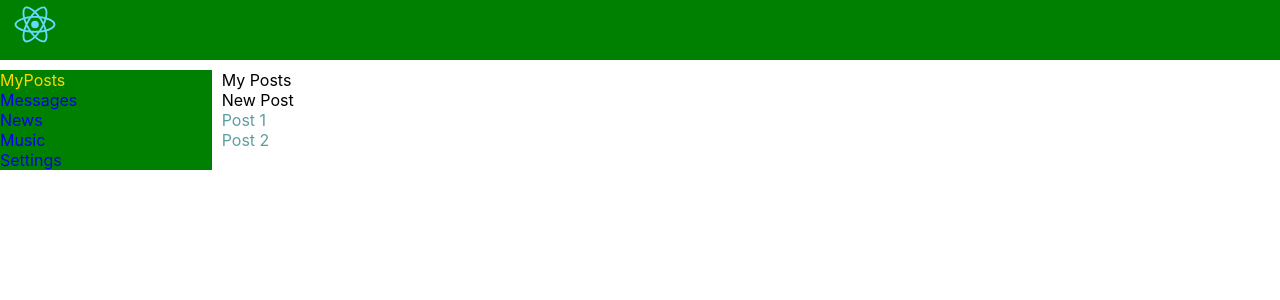
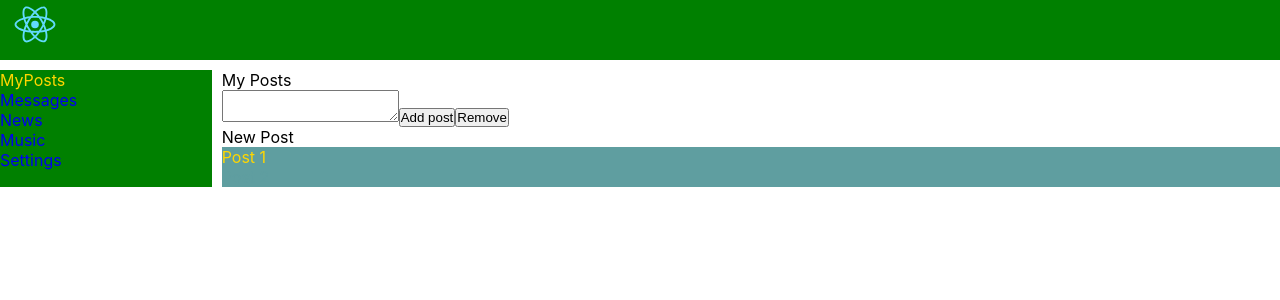
Before and after one commit to VitaliySazonov/kama-react, a React (Create React App) app: page / in a window 1280 px wide. Shown: the top 300 px of the page. Built offline with nearby package versions, Linux system fonts and the light colour scheme.

Commit message:
app_component

```diff
--- a/src/App.js
+++ b/src/components/App/App.js
@@ -1,8 +1,8 @@
 import React from "react";
 import "./App.css";
-import Header from './components/Header/Header'
-import Navbar from "./components/Navbar/Navbar"
-import Profile from "./components/Profile/Profile"
+import Header from '../Header/Header'
+import Navbar from "../Navbar/Navbar"
+import Profile from "../Profile/Profile"
 const App = () => {
   return (
     <section className={`app-wrapper`}>
--- a/src/components/Header/Header.jsx
+++ b/src/components/Header/Header.jsx
@@ -2,7 +2,7 @@ import React, { Component } from "react";
 import logo from "../../img/logo.svg";
 import style from './Header.module.css'
 import "@testing-library/react"
-import App from "../../App"
+import App from "../App/App"
 
 const Header = () => {
   return (
--- a/src/components/Profile/MyPosts/MyPosts.jsx
+++ /dev/null
@@ -1,17 +0,0 @@
-import React from "react"
-import style from './MyPosts.module.css'
-
-const MyPosts = () => {
-  return(
-    <div>
-      My Posts
-      <div>New Post</div>
-      <div className={style.posts}>
-        <div className={style.item}>Post 1</div>
-        <div className={style.item}>Post 2</div>
-      </div>
-    </div>
-  )
-}
-
-export default MyPosts
--- a/src/components/Profile/MyPosts/MyPosts.module.css
+++ /dev/null
@@ -1,3 +0,0 @@
-.item {
-  color: cadetblue;
-}
--- /dev/null
+++ b/src/components/Profile/Posts/Posts.jsx
@@ -0,0 +1,22 @@
+import React from "react"
+import style from './Posts.module.css'
+
+const Posts = () => {
+  return(
+    <div>
+      My Posts
+      <div>
+        <textarea></textarea>
+        <button>Add post</button>
+        <button>Remove</button>
+      </div>
+      <div>New Post</div>
+      <div className={`${style.posts}`}>
+        <div className={`${style.item} ${style.active}`}>Post 1</div>
+        <div className={`${style.item}`}>Post 2</div>
+      </div>
+    </div>
+  )
+}
+
+export default Posts
--- /dev/null
+++ b/src/components/Profile/Posts/Posts.module.css
@@ -0,0 +1,10 @@
+.posts {
+  background: cadetblue;
+}
+.item {
+  color: cadetblue;
+}
+
+.item.active {
+  color: gold;
+}
--- a/src/components/Profile/Profile.jsx
+++ b/src/components/Profile/Profile.jsx
@@ -1,11 +1,11 @@
 import React from "react"
 import style from './Profile.module.css'
-import MyPosts from "./MyPosts/MyPosts"
+import Posts from "./Posts/Posts"
 
 const Profile = () => {
   return(
     <div>
-      <MyPosts/>
+      <Posts/>
     </div>
   )
 }
--- a/src/index.js
+++ b/src/index.js
@@ -1,6 +1,6 @@
 import React from 'react';
 import ReactDOM from 'react-dom';
-import App from './App';
+import App from './components/App/App';
 // import reportWebVitals from './reportWebVitals';
 
 ReactDOM.render(
```
Also changed, not shown: src/components/App/App.css (renamed from src/App.css), 2 other files (tests, documents, lock files or other folders).
